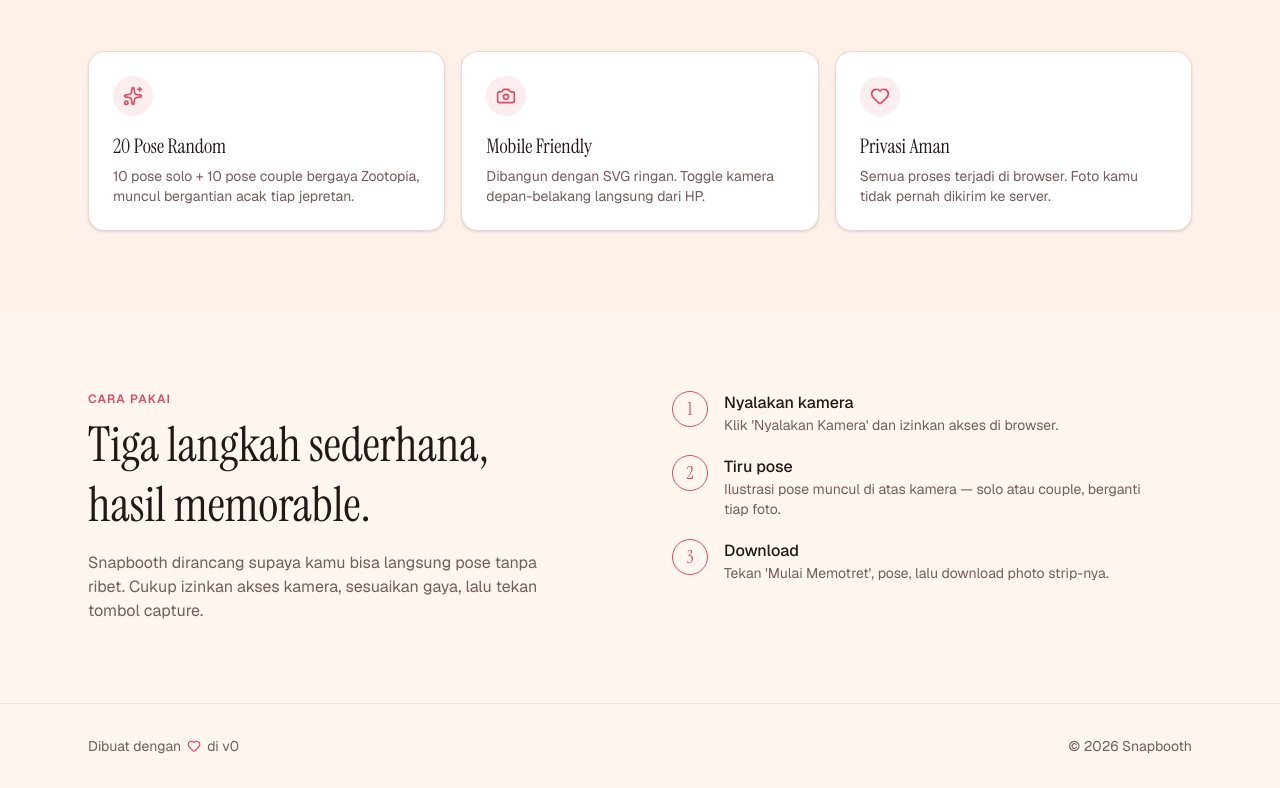
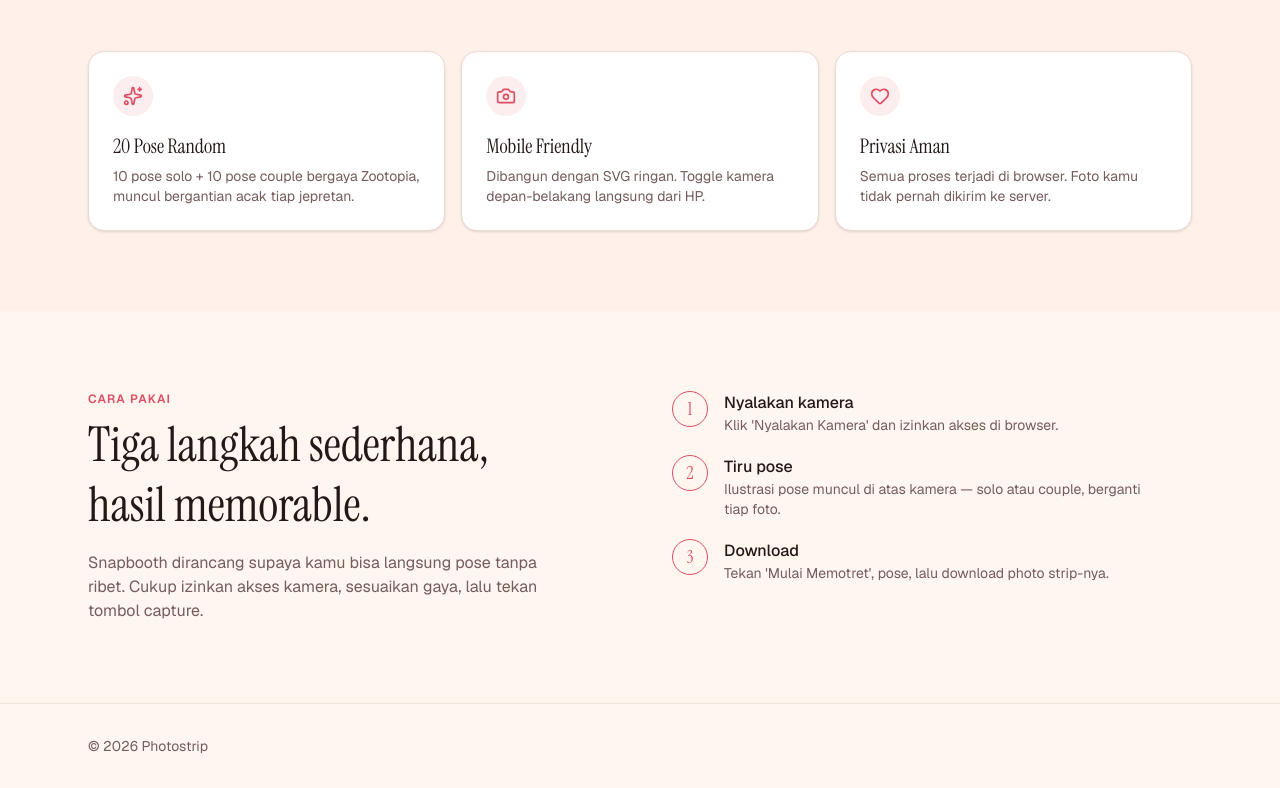
Before and after one commit to Maskur1711/Photostrip, a Next.js app: page / in a window 1280 px wide. Shown: the part 2003-2791 px from the top of the page. Built offline with nearby package versions, Linux system fonts and the light colour scheme.

Commit message:
fix: update company name from Snapbooth to Photostrip in footer

```diff
--- a/app/page.tsx
+++ b/app/page.tsx
@@ -178,10 +178,7 @@ export default function Page() {
 
       <footer className="border-t border-border/60">
         <div className="mx-auto flex max-w-6xl flex-col items-center justify-between gap-3 px-4 py-8 text-sm text-muted-foreground md:flex-row md:px-6">
-          <p className="flex items-center gap-1.5">
-            Dibuat dengan <Heart className="h-3.5 w-3.5 text-primary" /> di v0
-          </p>
-          <p>© {new Date().getFullYear()} Snapbooth</p>
+          <p>© {new Date().getFullYear()} Photostrip</p>
         </div>
       </footer>
     </main>
```
